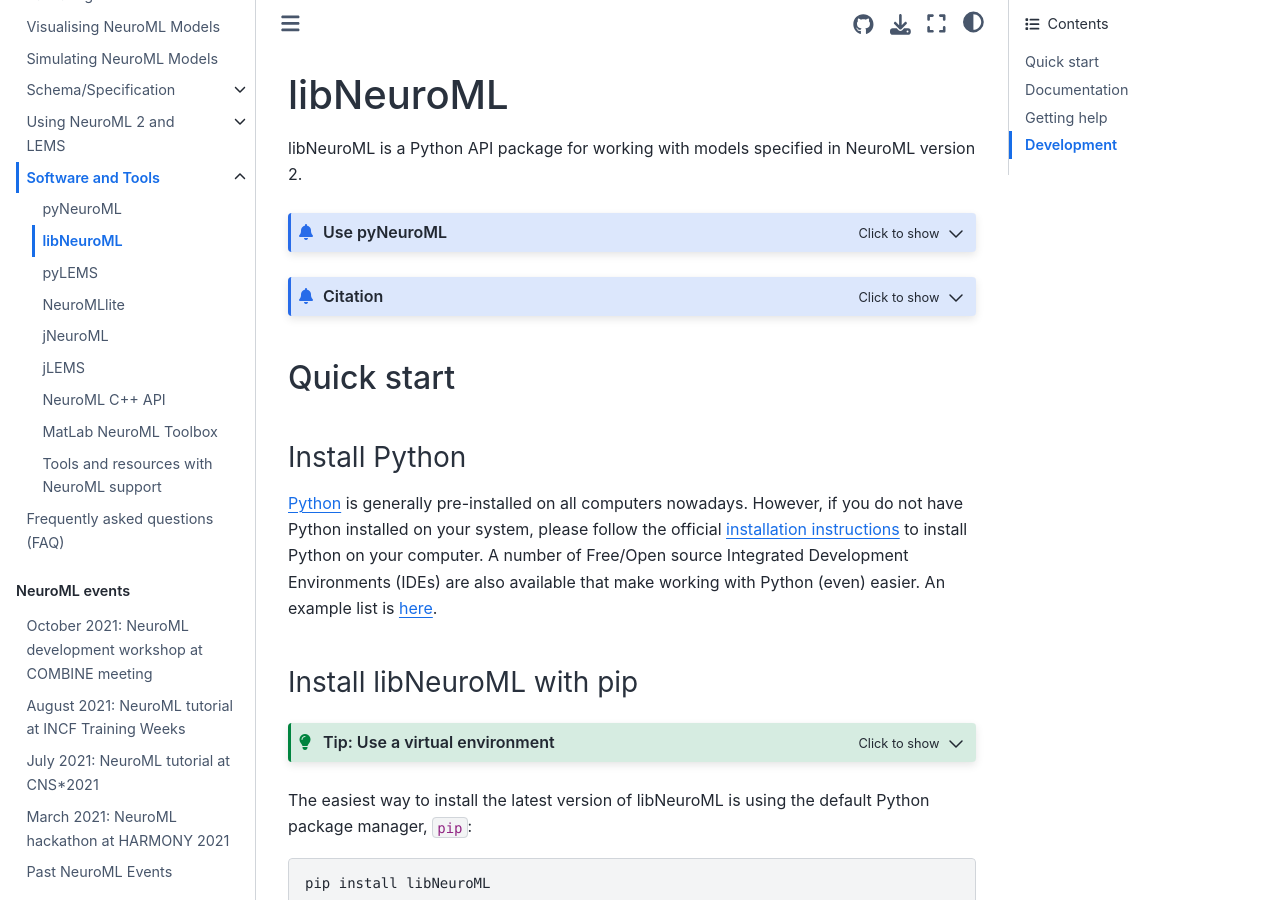
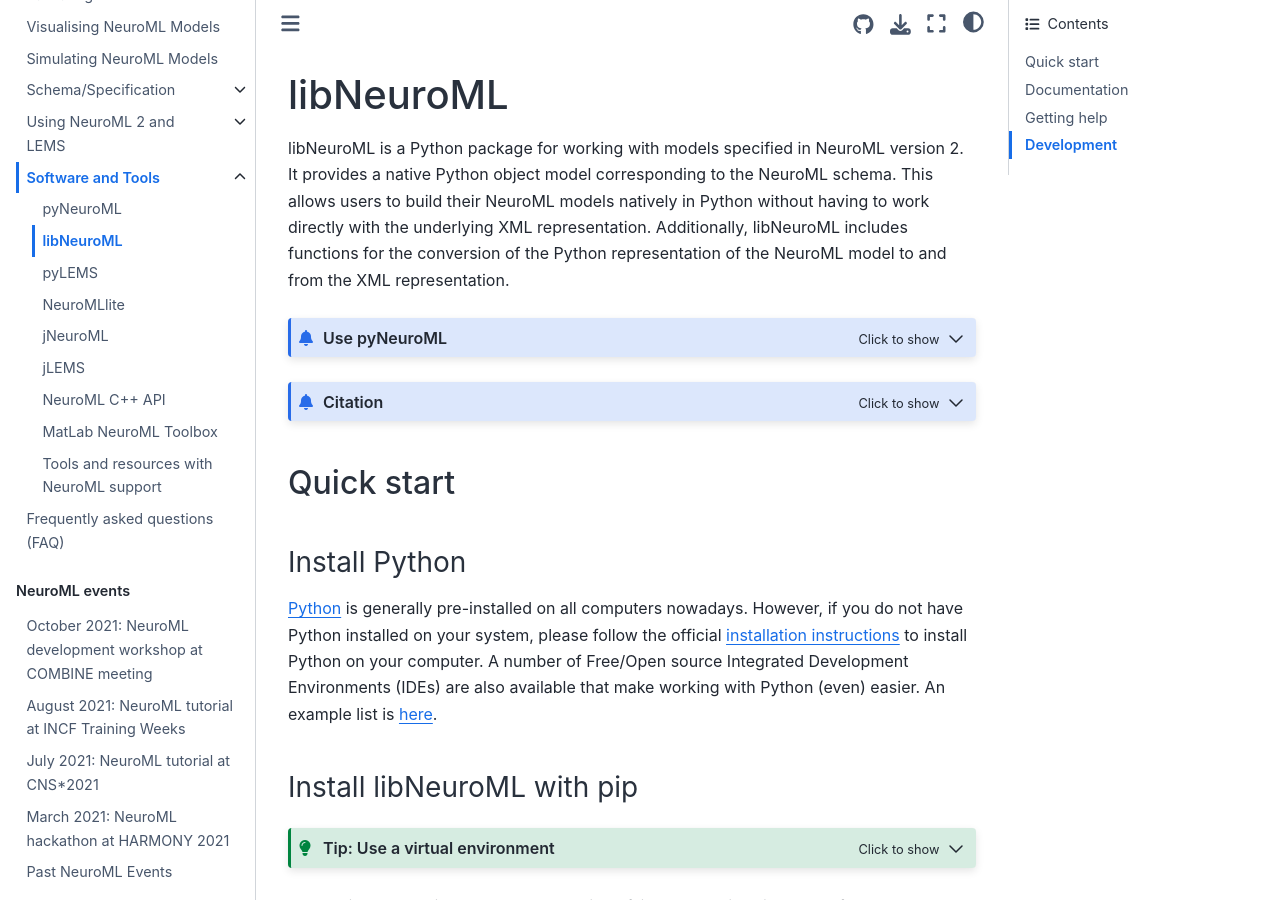
Before and after one commit to NeuroML/Documentation, a Jupyter Book: the page built from source/Userdocs/Software/libNeuroML.md, in a window 1280 px wide and 900 px high. Built offline with Jupyter Book 1.0.4 settings and Sphinx 7.4.7 and the Sphinx Book theme 1.1.4, drawn with Linux system fonts in a browser that asks for light colours; cross-references to code outside the pages are shown as plain code.

Commit message:
improvement: expand libneuroml summary

````diff
--- a/source/Userdocs/Software/libNeuroML.md
+++ b/source/Userdocs/Software/libNeuroML.md
@@ -1,10 +1,14 @@
 (libneuroml)=
 # libNeuroML
 
-libNeuroML is a Python API package for working with models specified in NeuroML version 2.
+libNeuroML is a Python package for working with models specified in NeuroML version 2.
+It provides a native Python object model corresponding to the NeuroML schema.
+This allows users to build their NeuroML models natively in Python without having to work directly with the underlying XML representation.
+Additionally, libNeuroML includes functions for the conversion of the Python representation of the NeuroML model to and from the XML representation.
+
 ```{admonition} Use pyNeuroML
 :class: dropdown
-{ref}`pyNeuroML <pyneuroml>` builds on libNeuroML and includes additional functions.
+{ref}`pyNeuroML <pyneuroml>` builds on libNeuroML and includes additional utility functions.
 ```
 ```{admonition} Citation
 :class: dropdown
````
